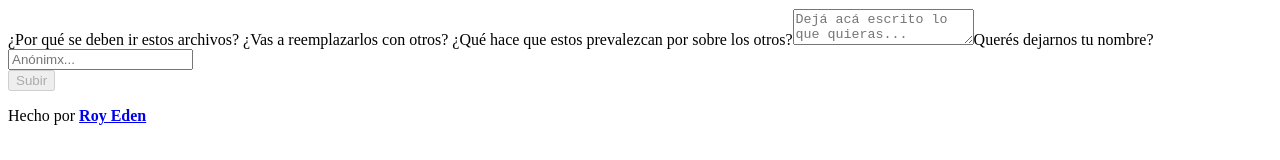
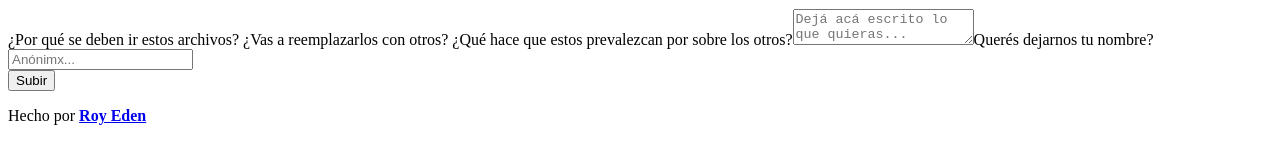
Before and after one commit to royeden/descartes, a Next.js app: page / in a window 1280 px wide. Shown: the part 142-302 px from the top of the page. Built offline with nearby package versions, Linux system fonts and the light colour scheme.

Commit message:
Fixed required

```diff
--- a/pages/index.tsx
+++ b/pages/index.tsx
@@ -93,6 +93,9 @@ export default function Home() {
         } catch (error) {
           mergeForm({ submitting: false });
         }
+      } else {
+        // TODO replace with a nicer alert component
+        if (!form.files.length) alert("Por favor agregá al menos un archivo para subir");
       }
     },
     [form]
@@ -202,8 +205,6 @@ export default function Home() {
             <Button
               className="w-48 text-white bg-indigo-600 disabled:bg-gray-400 focus:bg-indigo-500 hover:bg-indigo-500"
               disabled={
-                !form.reason ||
-                !form.files.length ||
                 form.loading ||
                 form.submitting
               }
```
